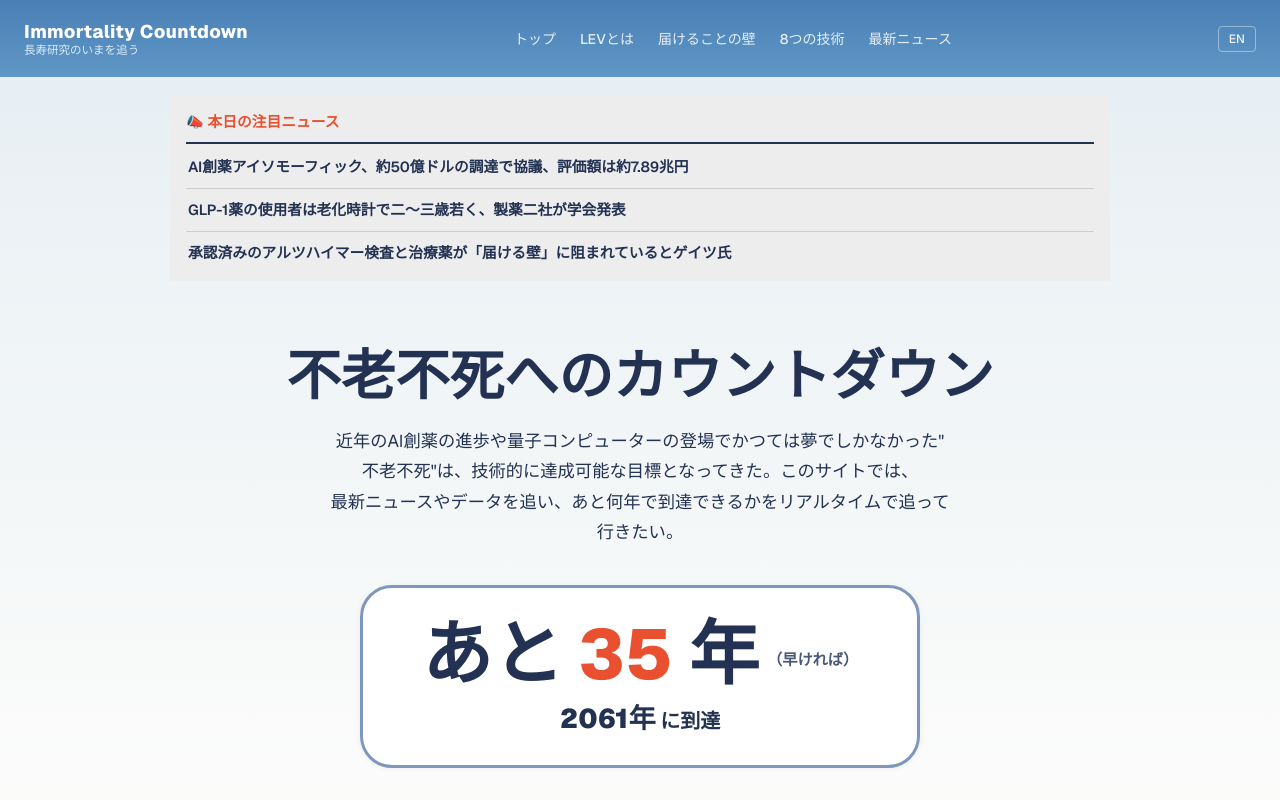
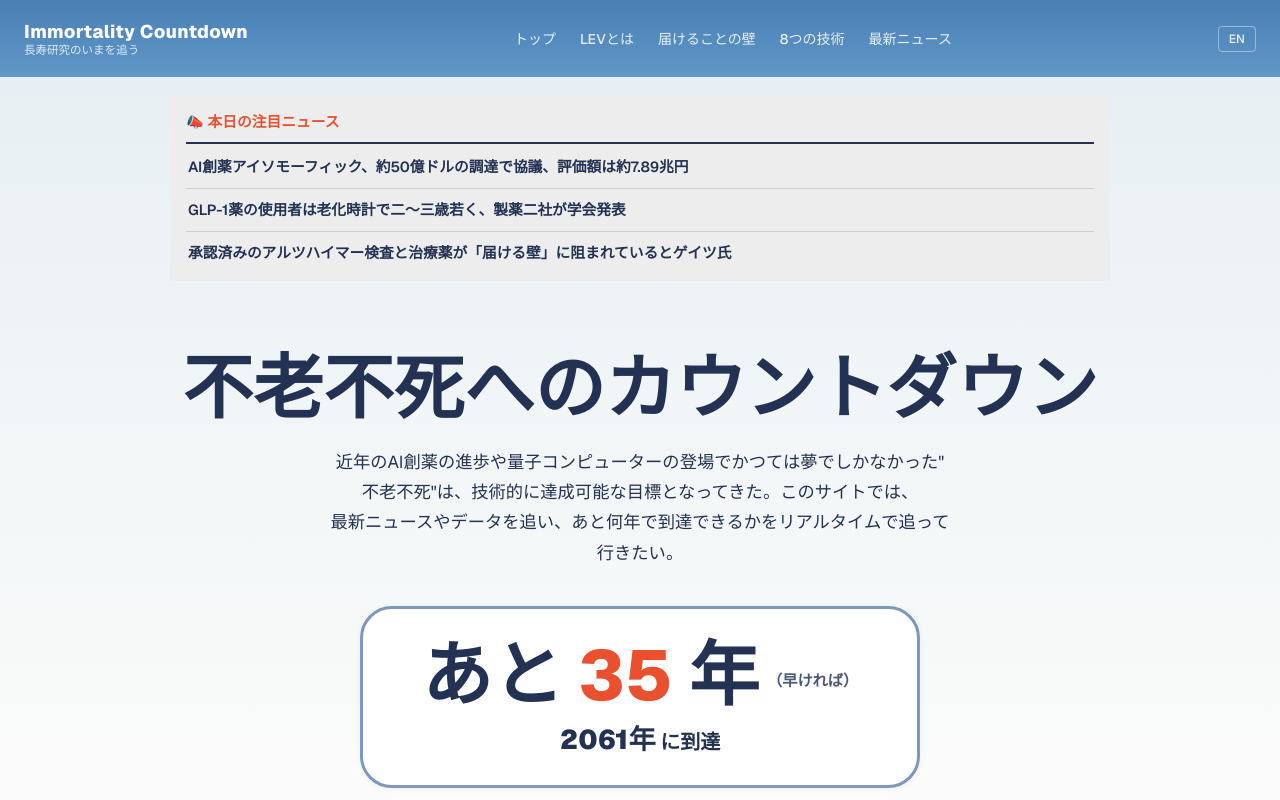
Before and after one commit to mikoshi092/immortality-countdown, a Next.js app: page /ja in a window 1280 px wide. Shown: the top 800 px of the page. Built offline with nearby package versions, Linux system fonts and the light colour scheme.

Commit message:
Top title: substantially larger fluid H1 on both top pages (owner 2026-11-06)

```diff
--- a/app/ja/page.tsx
+++ b/app/ja/page.tsx
@@ -141,7 +141,7 @@ export default function JapaneseLandingPage() {
 
         {/* Hero */}
         <section className="pt-14 text-center">
-          <h1 className="font-hero-display text-[clamp(2.2rem,6vw,3.4rem)] font-black leading-[1.3]">
+          <h1 className="font-hero-display text-[clamp(2.95rem,12vw,3.3rem)] font-black leading-[1.3] sm:text-[clamp(2.8rem,6.8vw,4.4rem)]">
             不老不死への<br className="sm:hidden" />カウントダウン
           </h1>
           <p className="mx-auto mt-[18px] max-w-[640px] text-[clamp(0.98rem,2.8vw,1.08rem)] [word-break:auto-phrase]">
--- a/app/page.tsx
+++ b/app/page.tsx
@@ -149,7 +149,7 @@ export default function Home() {
 
         {/* Hero */}
         <section className="pt-14 text-center">
-          <h1 className="font-hero-display text-[clamp(2.2rem,6vw,3.4rem)] font-black leading-[1.25]">
+          <h1 className="font-hero-display text-[clamp(2.9rem,12.3vw,3.2rem)] font-black leading-[1.25] sm:text-[clamp(2.6rem,7.2vw,4.8rem)]">
             Countdown to Immortality
           </h1>
           <p className="mx-auto mt-[18px] max-w-[640px] text-[clamp(0.98rem,2.8vw,1.08rem)] [word-break:auto-phrase]">
```
